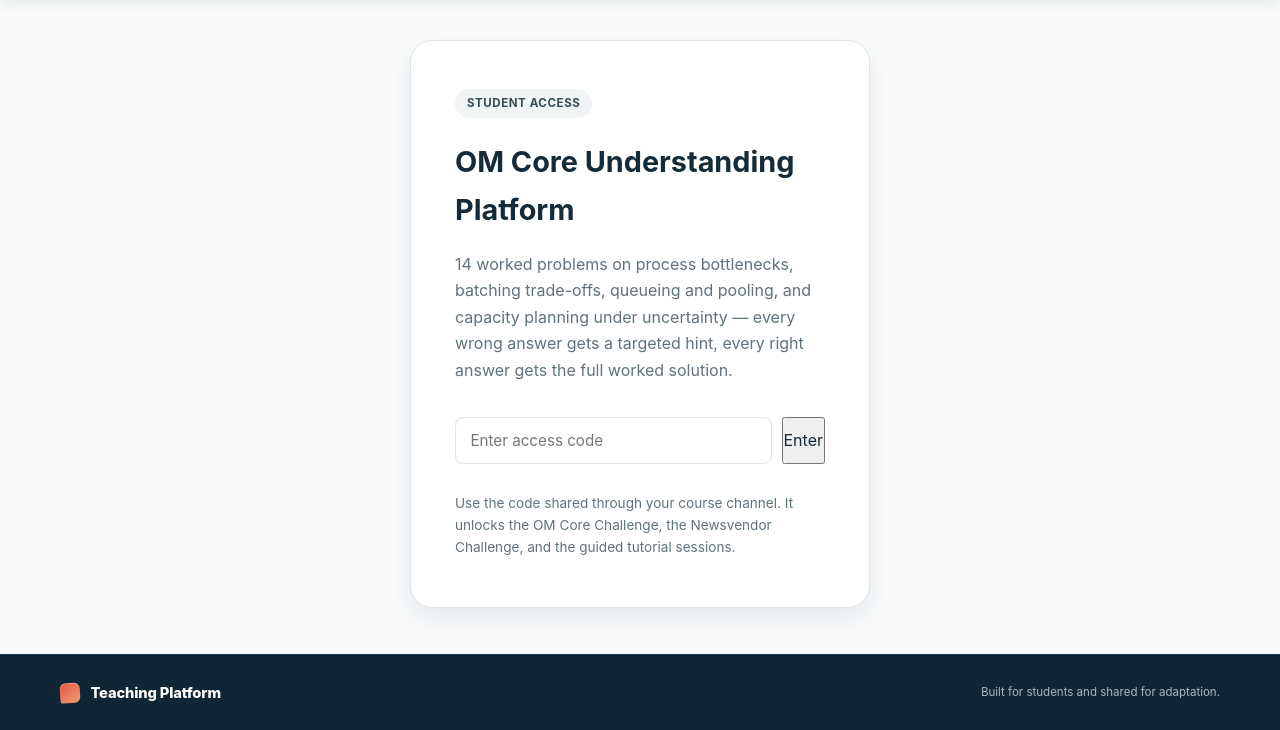
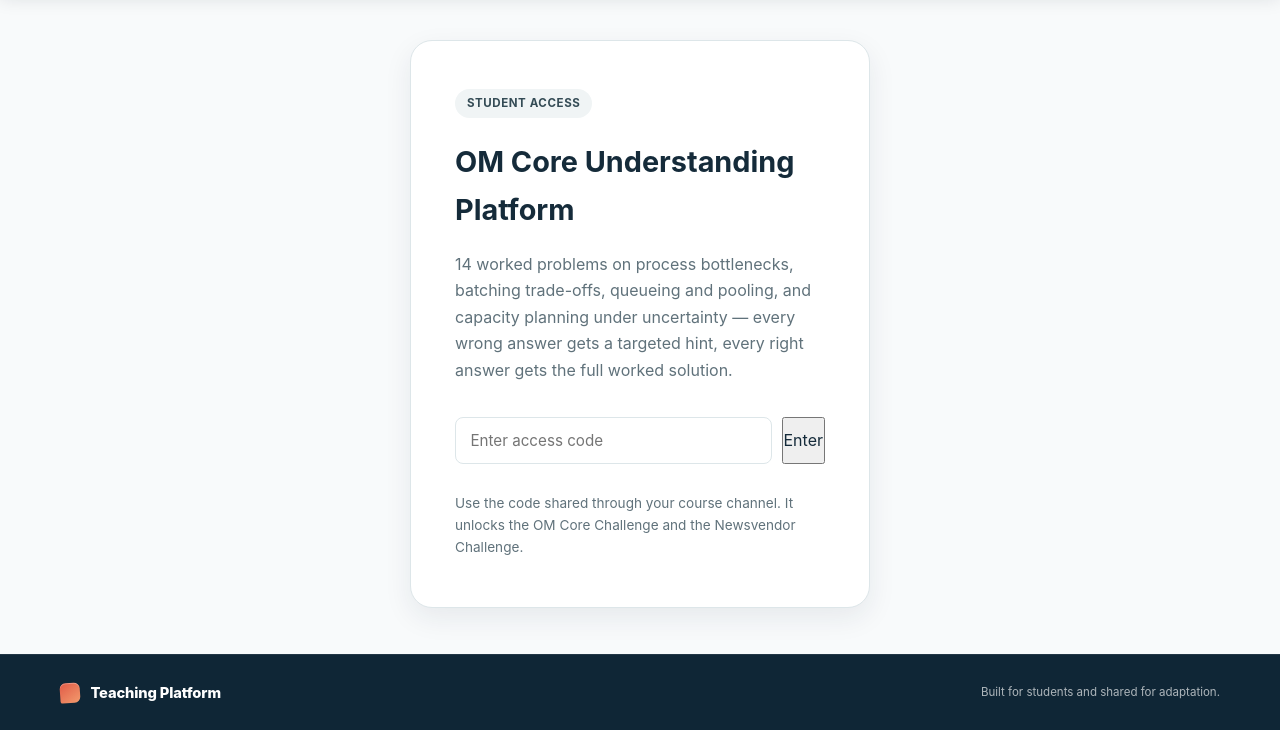
Before and after one commit to Coyote2603/OM-Core-Challange, a website: page tutorial-login.html in a window 1280 px wide. Shown: the part 73-803 px from the top of the page. Drawn offline with Linux system fonts and the light colour scheme.

Commit message:
Add files via upload

```diff
--- a/tutorial-login.html
+++ b/tutorial-login.html
@@ -4,7 +4,7 @@
   <meta charset="UTF-8" />
   <meta name="viewport" content="width=device-width, initial-scale=1.0" />
   <meta name="theme-color" content="#173f5f" />
-  <meta name="description" content="Student access — enter the course access code to unlock the interactive challenges and guided tutorial sessions." />
+  <meta name="description" content="Student access — enter the course access code to unlock the OM Core Challenge and the Newsvendor Challenge." />
   <title>Tutorial Login | Interactive Teaching Platform</title>
   <link rel="icon" href="favicon.svg" type="image/svg+xml" />
   <link rel="stylesheet" href="css/style.css" />
@@ -38,7 +38,7 @@
           <button type="submit" class="game-primary-btn">Enter</button>
         </form>
         <p class="tl-error" id="tl-error" hidden>That code isn't right — check with your instructor and try again.</p>
-        <p class="tl-hint">Use the code shared through your course channel. It unlocks the OM Core Challenge, the Newsvendor Challenge, and the guided tutorial sessions.</p>
+        <p class="tl-hint">Use the code shared through your course channel. It unlocks the OM Core Challenge and the Newsvendor Challenge.</p>
       </div>
     </div>
   </main>
```
